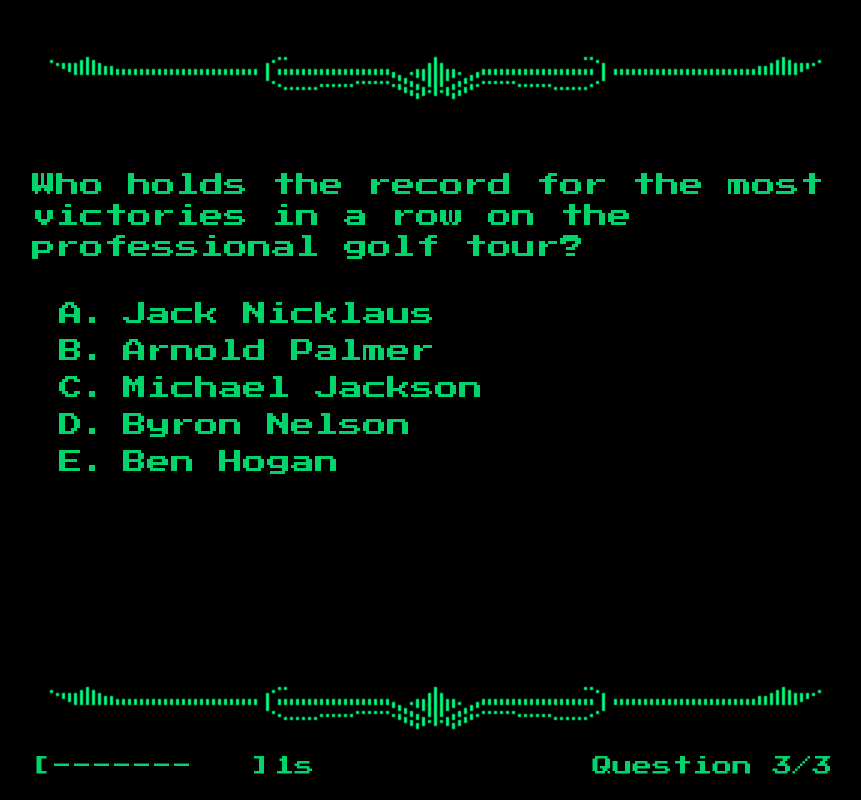
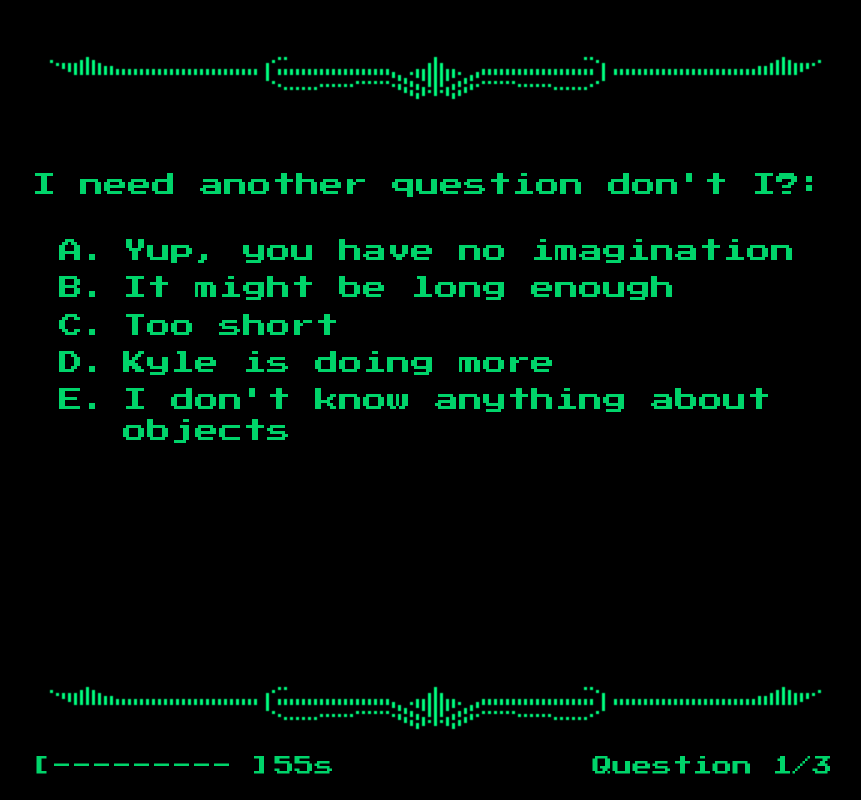
Before and after one commit to kevinclement/exitpuzzles-museum-computer-web, a Vue app: page /quiz in a window 1280 px wide. Shown: the whole page, without its empty margins (208-1069 px from the left). Built offline with nearby package versions, Linux system fonts and the light colour scheme.

Commit message:
actually draw  bars

```diff
--- a/src/views/Quiz.vue
+++ b/src/views/Quiz.vue
@@ -51,7 +51,7 @@ export default {
   },
   data() {
     return {
-        SELECTION_TIMEOUT: 2,
+        SELECTION_TIMEOUT: 60,
         QUESTION_LIMIT: 3, // TODO: move back to 15
         ANSWER_TIMEOUT: 500, // TODO: move back to 1000
         questions: questions,
@@ -72,7 +72,18 @@ export default {
         return this.correctQuestions.length + this.missedQuestions.length === this.QUESTION_LIMIT
       },
       timerBar: function() {
-        return "[-------\u00A0\u00A0\u00A0]"
+        let tb = ""
+        let bars = Math.round((this.timeForSelection/this.SELECTION_TIMEOUT) * 10)
+
+        // fill with bars, the rest with spaces
+        for (let i = 0; i<bars;i++) {
+          tb += "-"
+        }
+        for (let i = bars; i<10;i++) {
+          tb += "\u00A0"
+        }
+
+        return `[${tb}]`
       }
   },
   created() {
```
